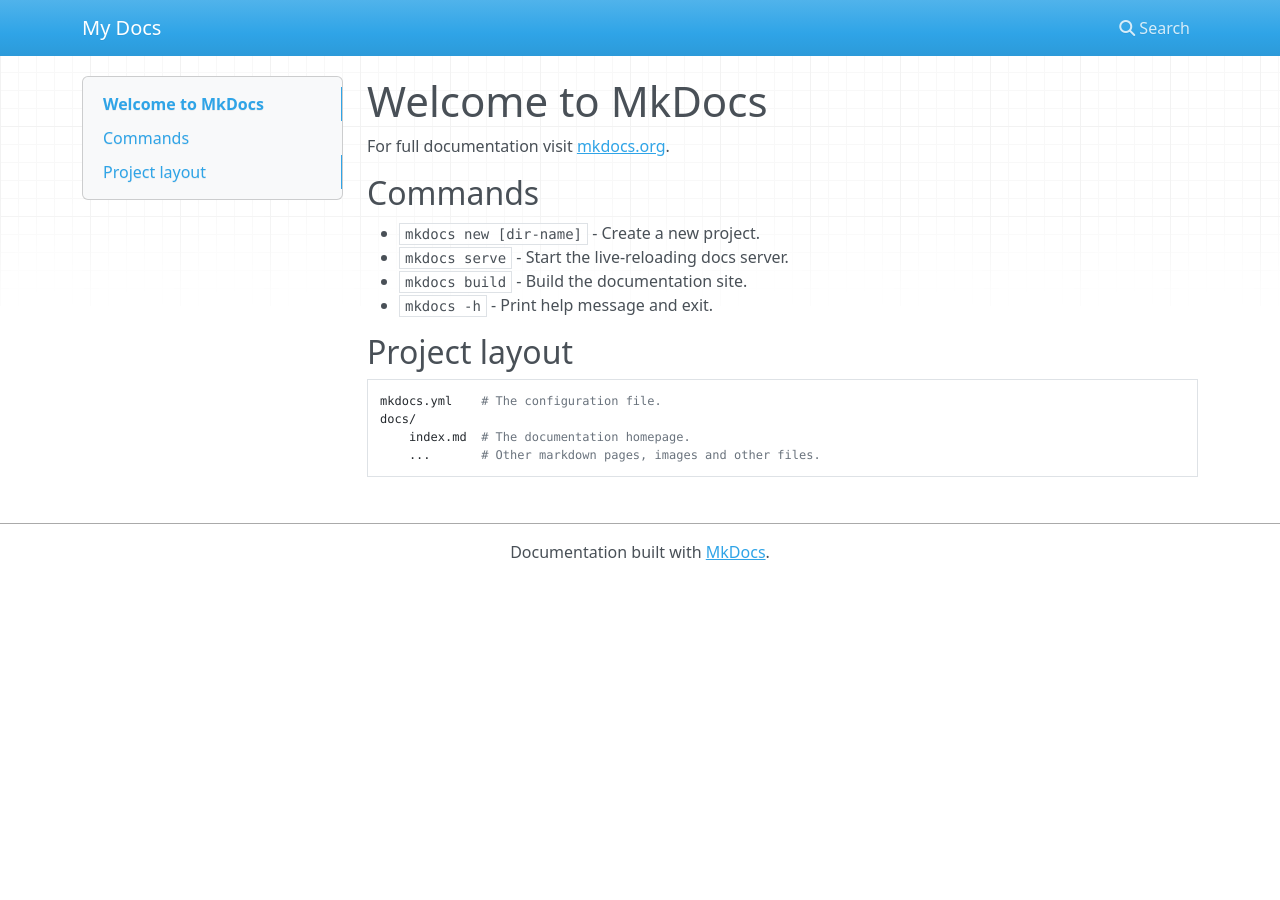
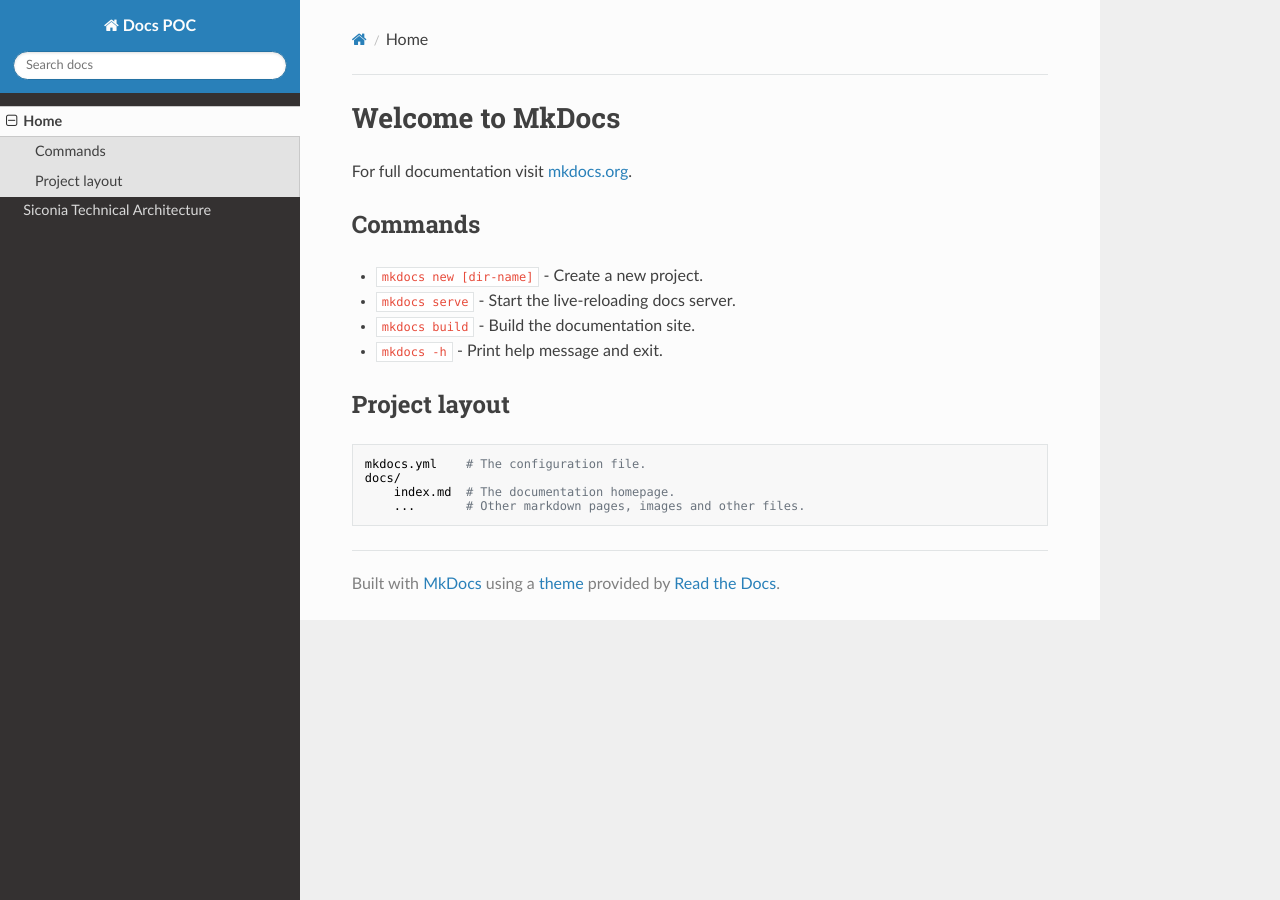
Before and after one commit to mbenj/mkdocs, an MkDocs documentation site: the page built from docs/index.md, in a window 1280 px wide. Built offline with MkDocs 1.6.1, drawn with Linux system fonts in a browser that asks for light colours; nearby versions of some CDN libraries.

Commit message:
add pages

```diff
--- a/mkdocs.yml
+++ b/mkdocs.yml
@@ -1 +1,5 @@
-site_name: My Docs
+site_name: Docs POC
+nav:
+    - Home: index.md
+    - Siconia Technical Architecture: dat.md
+theme: readthedocs
```
